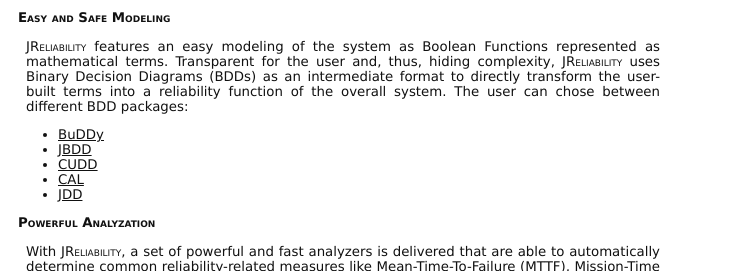
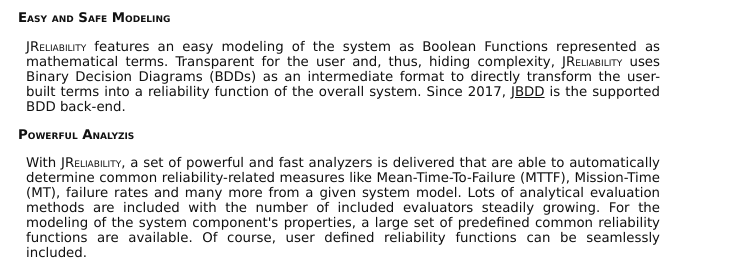
Before and after one commit to SDARG/jreliability, a plain HTML site: page features.html in a window 1280 px wide. Shown: the part 138-409 px from the top of the page, 132-863 px from the left. Drawn offline with Linux system fonts and the light colour scheme.

Commit message:
update feature page (removed support of multiple BDD backends)

```diff
--- a/features.html
+++ b/features.html
@@ -34,16 +34,11 @@
           <h2>Features</h2>
 			<p></p>
 			<h4>Easy and Safe Modeling</h4>
-				<p><em>JReliability</em> features an easy modeling of the system as Boolean Functions represented as mathematical terms. Transparent for the user and, thus, hiding complexity, <em>JReliability</em> uses Binary Decision Diagrams (BDDs) as an intermediate format to directly transform the user-built terms into a reliability function of the overall system. The user can chose between different BDD packages:
-                                <ul>
-                                <li><a href="http://www.itu.dk/research/buddy/">BuDDy</a></li>
-                                <li><a href="http://http//javabdd.sourceforge.net/">JBDD</a></li>
-                                <li><a href="http://vlsi.colorado.edu/~fabio/CUDD/cuddIntro.html/">CUDD</a></li>
-                                <li><a href="http://www-cad.eecs.berkeley.edu/Research/cal_bdd/">CAL</a></li>
-                                <li><a href="http://javaddlib.sourceforge.net/jdd/">JDD</a></li>
-                                </ul>
+				<p><em>JReliability</em> features an easy modeling of the system as Boolean Functions represented as mathematical terms.
+				Transparent for the user and, thus, hiding complexity, <em>JReliability</em> uses Binary Decision Diagrams (BDDs) as an intermediate format to directly transform the user-built terms into a reliability function of the overall system.
+				Since 2017, <a href="http://http//javabdd.sourceforge.net/">JBDD</a> is the supported BDD back-end.
 				</p>
-			<h4>Powerful Analyzation</h4>
+			<h4>Powerful Analyzis</h4>
 				<p>With <em>JReliability</em>, a set of powerful and fast analyzers is delivered that are able to automatically determine common reliability-related measures like Mean-Time-To-Failure (MTTF), Mission-Time (MT), failure rates and many more from a given system model. Lots of analytical evaluation methods are included with the number of included evaluators steadily growing. For the modeling of the system component's properties, a large set of predefined common reliability functions are available. Of course, user defined reliability functions can be seamlessly included.</p>
 				<p>
 				<img src="images/jreliabilityGUI.jpg"/>
```
